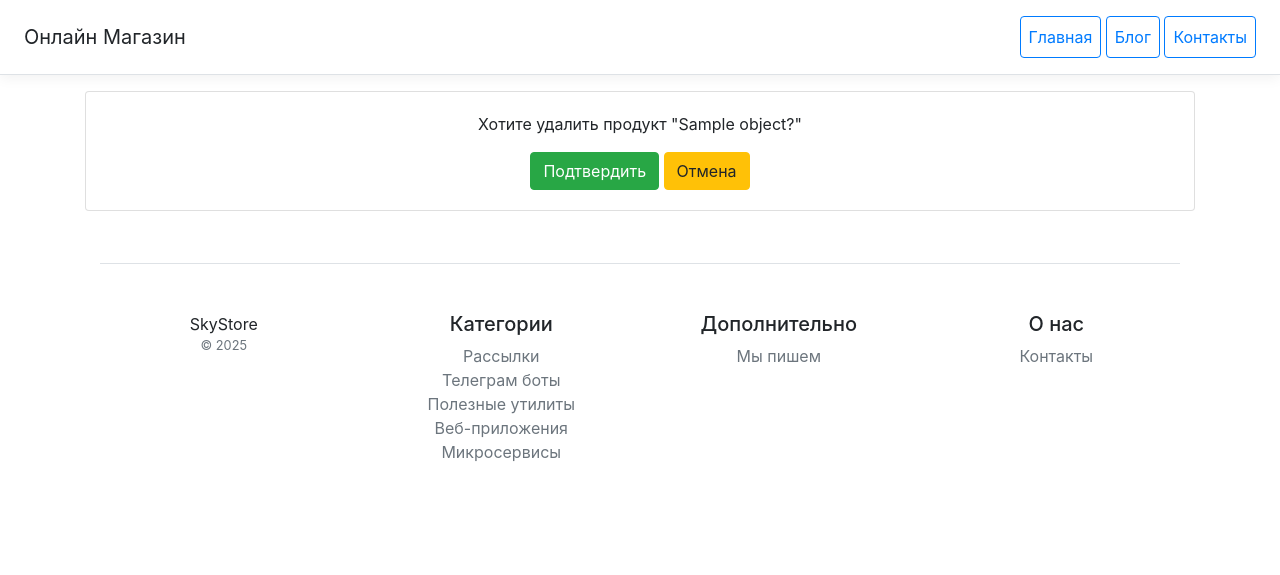
After one commit to Lehaaa3/shop_2025, a Django app: template catalog/templates/catalog/product_confirm_delete.html in a window 1280 px wide. The commit adds this page. Shown: the top 575 px of the page. Run offline with Django 4.2, Linux system fonts and the light colour scheme; the template is opened without the code that fills it: most values are stand-ins (such as "Sample title", 1, 10 or a date in 2020); some libraries are stand-ins or nearby versions.

Commit message:
5th commit - 26 hw solve (correction)

```diff
--- /dev/null
+++ b/catalog/templates/catalog/product_confirm_delete.html
@@ -0,0 +1,20 @@
+{% extends 'catalog/base.html' %}
+
+{% block content %}
+
+<div class="container">
+    <div class="row text-center">
+        <div class="col-12">
+            <div class="card">
+                <div class="card-body">
+                    <form method="post">
+                        {% csrf_token %}
+                        <p>Хотите удалить продукт "{{ object.name }}?"</p>
+                        <button type="submit" class="btn btn-success">Подтвердить</button>
+                        <a href="{% url 'blog:post_list' %}" class="btn btn-warning">Отмена</a>
+                    </form>
+                </div>
+            </div>
+        </div>
+    </div>
+    {% endblock %}
--- a/catalog/templates/catalog/product_list.html
+++ b/catalog/templates/catalog/product_list.html
@@ -24,6 +24,8 @@
                     <p>Цена: <b>{{ object.price }}</b></p>
                     <p>Описание: <b>{{ object.description|truncatechars:100 }}</b></p>
                     <a href="{% url 'catalog:product_detail' object.pk %}" class="btn mt-auto btn-outline-danger">Купить</a>
+                    <a href="{% url 'catalog:update_product' object.pk %}" class="btn mt-auto btn-outline-danger">Изменить</a>
+                    <a href="{% url 'catalog:delete_product' object.pk %}" class="btn mt-auto btn-outline-danger">Удалить</a>
                 </div>
             </div>
         </div>
--- a/catalog/urls.py
+++ b/catalog/urls.py
@@ -1,6 +1,7 @@
 from django.urls import path
 from catalog.apps import CatalogConfig
-from catalog.views import ProductListView, ContactView, ProductDetailView, ProductCreateView
+from catalog.views import ProductListView, ContactView, ProductDetailView, ProductCreateView, ProductUpdateView, \
+    ProductDeleteView
 
 app_name = CatalogConfig.name
 
@@ -9,4 +10,6 @@ urlpatterns = [
     path('contact/', ContactView.as_view(), name='contact'),
     path('details/<int:pk>/', ProductDetailView.as_view(), name='product_detail'),
     path('products/create', ProductCreateView.as_view(), name='create_product'),
+    path('products/update/<int:pk>/', ProductUpdateView.as_view(), name='update_product'),
+    path('products/delete/<int:pk>/', ProductDeleteView.as_view(), name='delete_product'),
 ]
```
Also changed, not shown: catalog/forms.py (+11 -8 lines), catalog/views.py (+17 -2 lines).
